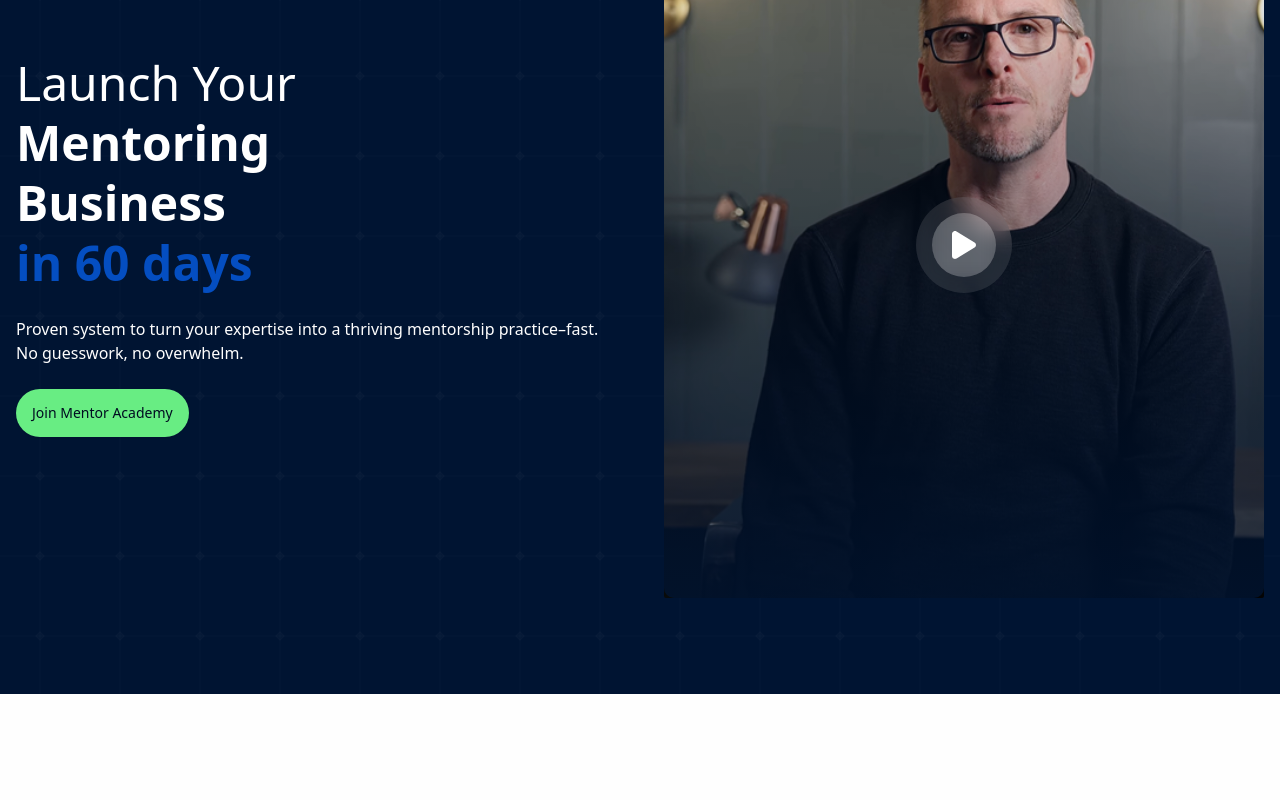
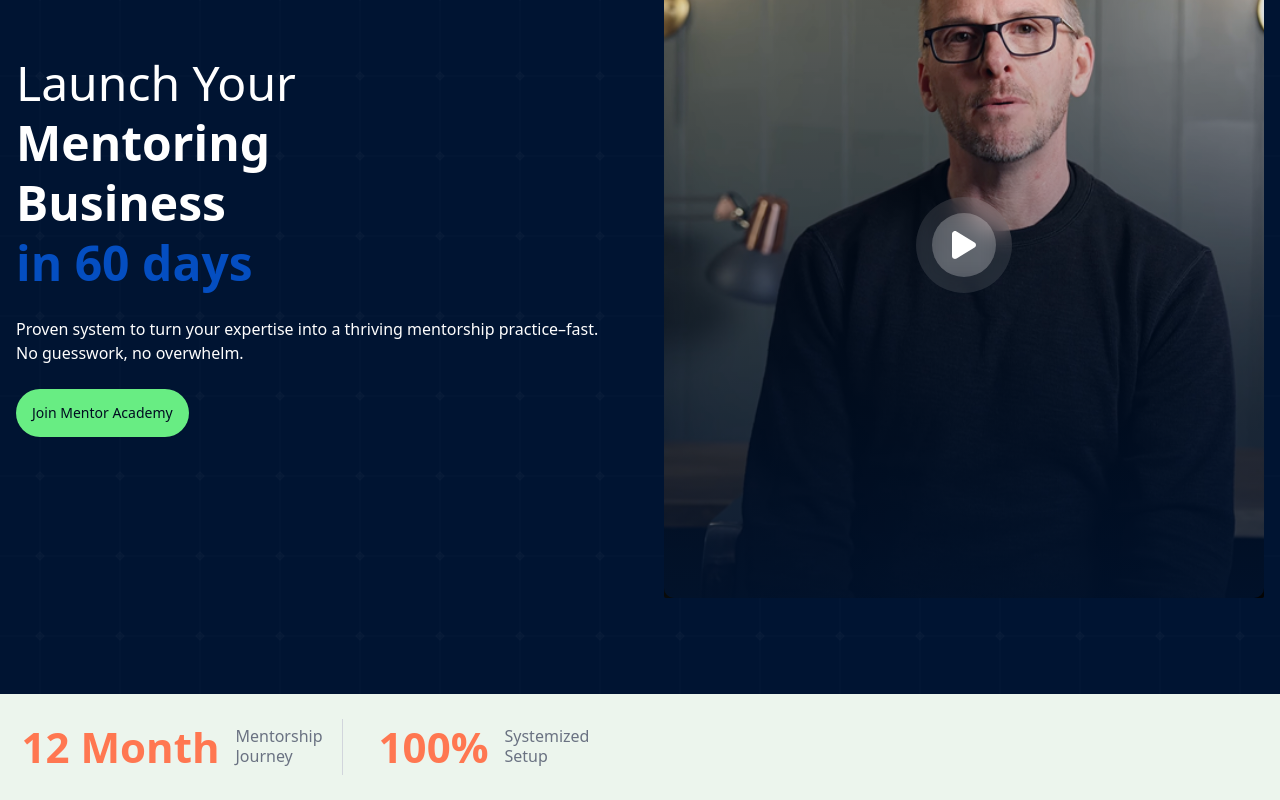
Before and after one commit to wendell256/mentor-academy, a Next.js app: page / in a window 1280 px wide. Shown: the part 300-1100 px from the top of the page. Before the commit the page ends 994 px from the top, so only its background shows below. Built offline with nearby package versions, Linux system fonts and the light colour scheme.

Commit message:
stats component

```diff
--- a/app/page.tsx
+++ b/app/page.tsx
@@ -1,9 +1,11 @@
 import Hero from '@/components/hero';
+import Stats from '@/components/stats.';
 
 export default function Home() {
   return (
     <main>
       <Hero />
+      <Stats />
     </main>
   );
 }
--- /dev/null
+++ b/components/stats..tsx
@@ -0,0 +1,33 @@
+import React from 'react';
+
+export default function Stats() {
+  return (
+    <section className='bg-[#A5D0AA]/20'>
+      <div className='mx-auto grid max-w-7xl grid-cols-2 md:grid-cols-4 px-4 text-primary'>
+        <div className='relative flex items-start justify-center gap-4 py-8'>
+          <span className='absolute right-[-15px] top-1/2 -translate-y-1/2 h-[56px] w-px bg-gray-300'></span>
+          <span className='text-[42px] font-bold text-[#FF7751] leading-none'>
+            12 Month
+          </span>
+          <span className='text-gray-500 leading-tight'>
+            Mentorship
+            <br />
+            Journey
+          </span>
+        </div>
+        <div className='flex items-start justify-center gap-4 py-8'>
+          <span className='text-[42px] font-bold text-[#FF7751] leading-none'>
+            100%
+          </span>
+          <span className='text-gray-500 leading-tight'>
+            Systemized
+            <br />
+            Setup
+          </span>
+        </div>
+        <div className='hidden md:block'></div>
+        <div className='hidden md:block'></div>
+      </div>
+    </section>
+  );
+}
```
